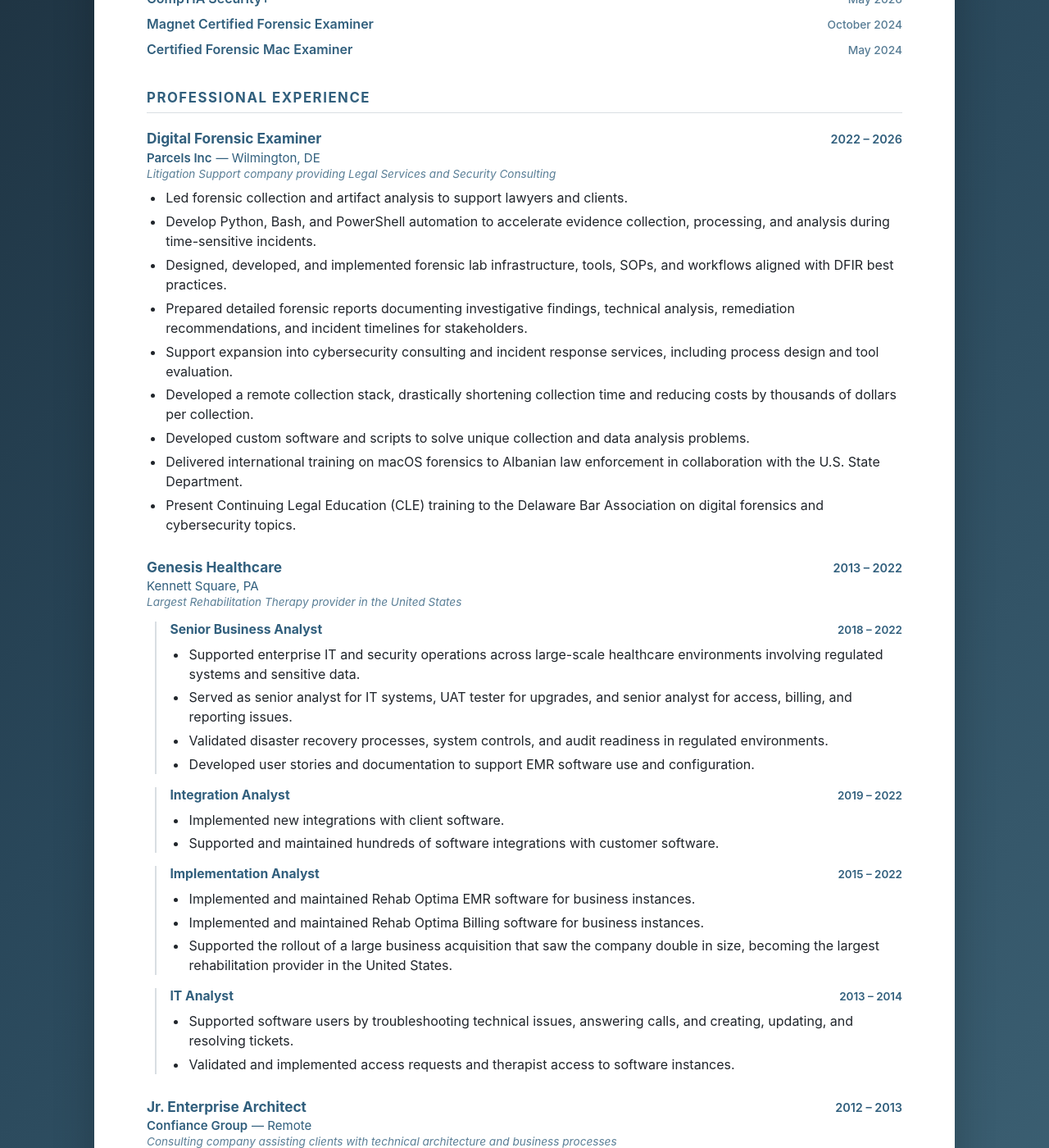
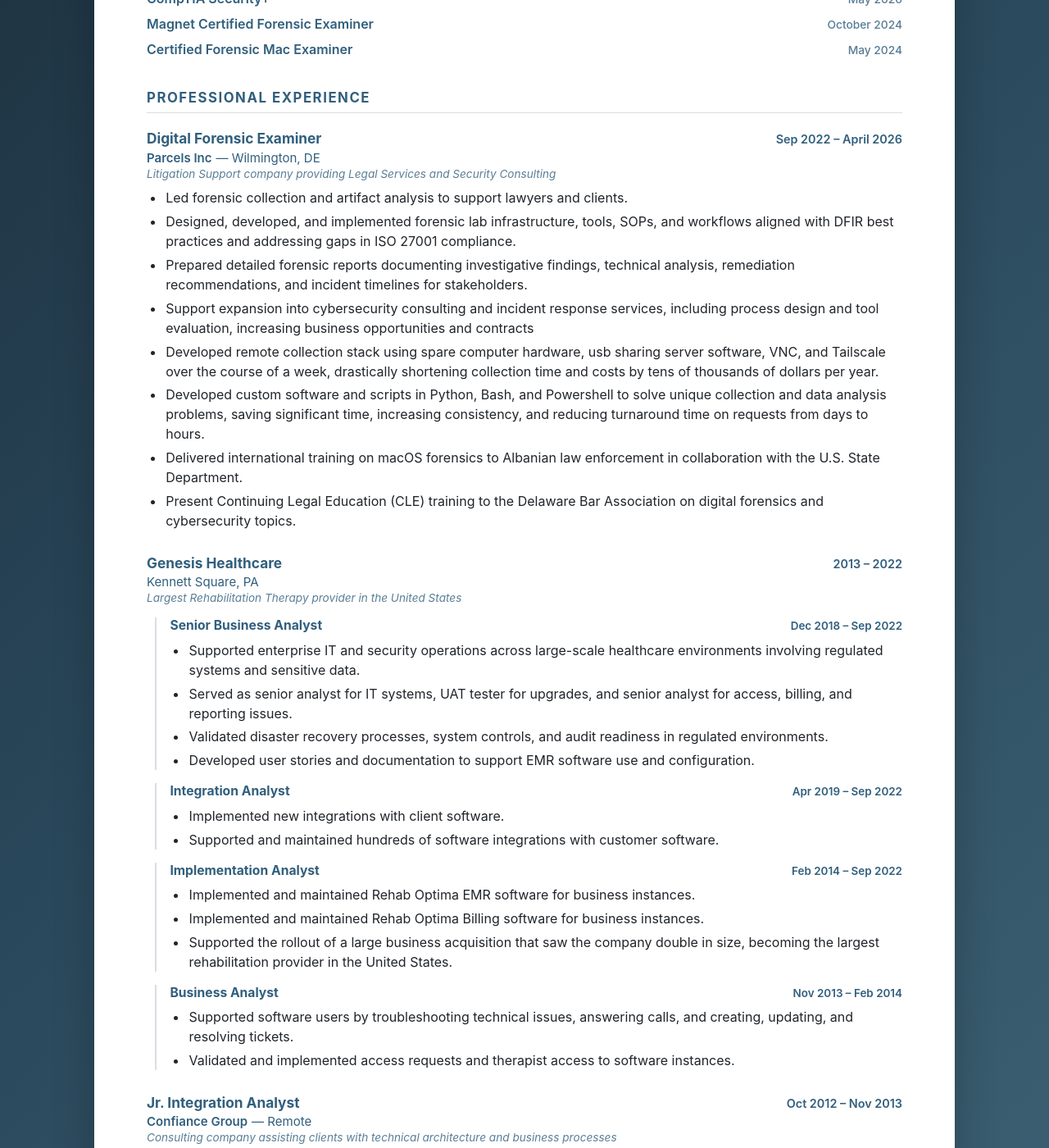
Before and after one commit to bbc5008/bbc5008.github.io, a Jekyll site: the page built from resume.markdown, in a window 1280 px wide and 1400 px high, scrolled down 821 px. Shown: the whole window at 82% size. Built offline with Jekyll 4.4.1, drawn with Linux system fonts in a browser that asks for light colours; some of the changed text lies outside the part shown.

Commit message:
modified some role descriptions and date formats

```diff
--- a/resume.markdown
+++ b/resume.markdown
@@ -12,7 +12,7 @@ permalink: /resume/
 
   <div class="identity">
     <h1>Brandon W. B. Cox</h1>
-    <p class="tagline">Digital Forensics · Cybersecurity · Information Technology</p>
+    <p class="tagline">Security Analyst · Incident Response · Digital Forensics · Information Technology</p>
 
     <p class="contact">
       Wilmington, Delaware, 19808<br>
@@ -108,7 +108,7 @@ permalink: /resume/
   <article class="job">
     <div class="job-primary">
       <h3>Digital Forensic Examiner</h3>
-      <span class="job-date">2022 – 2026</span>
+      <span class="job-date">Sep 2022 – April 2026</span>
     </div>
     <div class="job-secondary">
       <span class="employer">Parcels Inc</span>
@@ -117,12 +117,11 @@ permalink: /resume/
     <p class="job-description">Litigation Support company providing Legal Services and Security Consulting</p>
     <ul class="responsibilities">
       <li>Led forensic collection and artifact analysis to support lawyers and clients.</li>
-      <li>Develop Python, Bash, and PowerShell automation to accelerate evidence collection, processing, and analysis during time-sensitive incidents.</li>
-      <li>Designed, developed, and implemented forensic lab infrastructure, tools, SOPs, and workflows aligned with DFIR best practices.</li>
+      <li>Designed, developed, and implemented forensic lab infrastructure, tools, SOPs, and workflows aligned with DFIR best practices and addressing gaps in ISO 27001 compliance.</li>
       <li>Prepared detailed forensic reports documenting investigative findings, technical analysis, remediation recommendations, and incident timelines for stakeholders.</li>
-      <li>Support expansion into cybersecurity consulting and incident response services, including process design and tool evaluation.</li>
-      <li>Developed a remote collection stack, drastically shortening collection time and reducing costs by thousands of dollars per collection.</li>
-      <li>Developed custom software and scripts to solve unique collection and data analysis problems.</li>
+      <li>Support expansion into cybersecurity consulting and incident response services, including process design and tool evaluation, increasing business opportunities and contracts</li>
+      <li>Developed remote collection stack using spare computer hardware, usb sharing server software, VNC, and Tailscale over the course of a week, drastically shortening collection time and costs by tens of thousands of dollars per year.</li>
+      <li>Developed custom software and scripts in Python, Bash, and Powershell to solve unique collection and data analysis problems, saving significant time, increasing consistency, and reducing turnaround time on requests from days to hours.</li>
       <li>Delivered international training on macOS forensics to Albanian law enforcement in collaboration with the U.S. State Department.</li>
       <li>Present Continuing Legal Education (CLE) training to the Delaware Bar Association on digital forensics and cybersecurity topics.</li>
     </ul>
@@ -142,7 +141,7 @@ permalink: /resume/
       <div class="subrole">
         <div class="subrole-header">
           <h4>Senior Business Analyst</h4>
-          <span class="subrole-date">2018 – 2022</span>
+          <span class="subrole-date">Dec 2018 – Sep 2022</span>
         </div>
         <ul class="responsibilities">
           <li>Supported enterprise IT and security operations across large-scale healthcare environments involving regulated systems and sensitive data.</li>
@@ -155,7 +154,7 @@ permalink: /resume/
       <div class="subrole">
         <div class="subrole-header">
           <h4>Integration Analyst</h4>
-          <span class="subrole-date">2019 – 2022</span>
+          <span class="subrole-date">Apr 2019 – Sep 2022</span>
         </div>
         <ul class="responsibilities">
           <li>Implemented new integrations with client software.</li>
@@ -166,7 +165,7 @@ permalink: /resume/
       <div class="subrole">
         <div class="subrole-header">
           <h4>Implementation Analyst</h4>
-          <span class="subrole-date">2015 – 2022</span>
+          <span class="subrole-date">Feb 2014 – Sep 2022</span>
         </div>
         <ul class="responsibilities">
           <li>Implemented and maintained Rehab Optima EMR software for business instances.</li>
@@ -177,8 +176,8 @@ permalink: /resume/
 
       <div class="subrole">
         <div class="subrole-header">
-          <h4>IT Analyst</h4>
-          <span class="subrole-date">2013 – 2014</span>
+          <h4>Business Analyst</h4>
+          <span class="subrole-date">Nov 2013 – Feb 2014</span>
         </div>
         <ul class="responsibilities">
           <li>Supported software users by troubleshooting technical issues, answering calls, and creating, updating, and resolving tickets.</li>
@@ -190,8 +189,8 @@ permalink: /resume/
 
   <article class="job">
     <div class="job-primary">
-      <h3>Jr. Enterprise Architect</h3>
-      <span class="job-date">2012 – 2013</span>
+      <h3>Jr. Integration Analyst</h3>
+      <span class="job-date">Oct 2012 – Nov 2013</span>
     </div>
     <div class="job-secondary">
       <span class="employer">Confiance Group</span>
```
